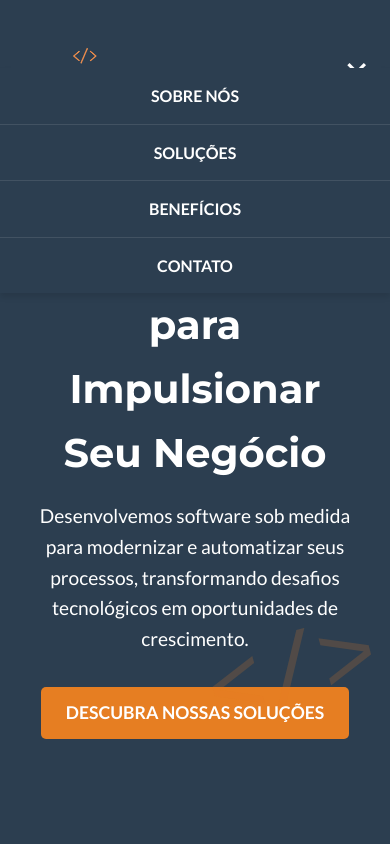
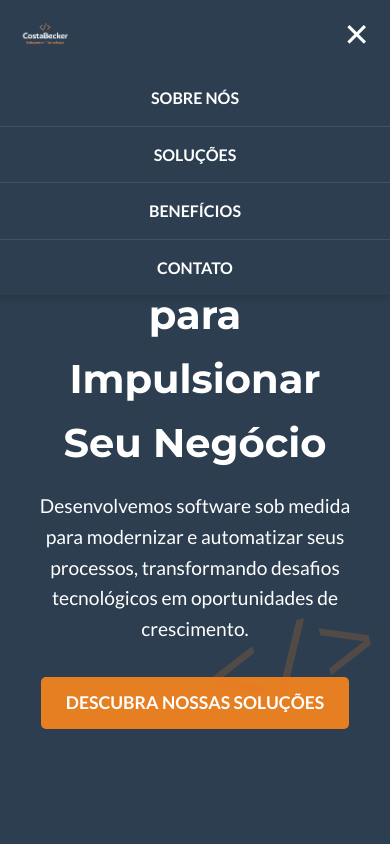
Before and after one commit to JulioBecker/costabecker-website, a plain HTML site: page index.html in a window 390 px wide. Both pictures are taken after a click on the button "Abrir menu". Shown: the top 844 px of the page. Drawn offline with Linux system fonts and the light colour scheme.

Commit message:
ajustes no menu fixo mobile

```diff
--- a/index.html
+++ b/index.html
@@ -88,7 +88,7 @@
         .navbar {
             background-color: var(--primary-color);
             color: var(--light-color);
-            padding: 0.5rem 0;
+            padding: 0;
             position: fixed;
             width: 100%;
             top: 0;
@@ -98,16 +98,17 @@
         }
 
         .navbar .container {
+            padding: 10px 20px;
             display: flex;
             justify-content: space-between;
             align-items: center;
         }
 
         .navbar .logo img {
-            height: 130px; /* Aumentado de 80px para 100px */
+            height: 80px;
             vertical-align: middle;
         }
-        /* Estilo opcional se usar texto ao lado do logo */
+
         .navbar .logo span {
             display: inline-block;
             vertical-align: middle;
@@ -123,6 +124,8 @@
         .navbar nav ul {
             list-style: none;
             display: flex;
+            margin: 0;
+            padding: 0;
         }
 
         .navbar nav ul li {
@@ -133,11 +136,11 @@
             color: var(--light-color);
             font-weight: bold;
             transition: color 0.3s ease;
-            padding: 5px 10px; /* Adiciona padding para melhor área de clique */
+            padding: 5px 10px;
         }
 
         .navbar nav ul li a:hover {
-            color: var(--secondary-color); /* Laranja no hover */
+            color: var(--secondary-color);
             text-decoration: none;
         }
 
@@ -156,23 +159,18 @@
         }
 
         .hamburger {
-            display: none; /* Escondido por padrão */
-            background: none;
-            border: none;
-            color: var(--light-color);
-            font-size: 2rem;
-            cursor: pointer;
+            display: none;
         }
 
         /* Hero Section */
         .hero-section {
             background-color: var(--primary-color);
             color: var(--light-color);
-            padding-top: 200px;
+            padding-top: 120px; /* Reduzir o padding-top */
             text-align: center;
             position: relative;
             overflow: hidden;
-            min-height: 100vh; /* Garante altura mínima de 100% da viewport */
+            min-height: 100vh;
             display: flex;
             align-items: center;
         }
@@ -457,67 +455,91 @@
             h2 { font-size: 1.8rem; }
             h3 { font-size: 1.3rem; }
 
+            .navbar .logo img {
+                height: 60px;
+            }
+
             .navbar .container {
-                flex-wrap: wrap; /* Permitir quebra de linha */
-                position: relative; /* Para posicionar o menu */
+                padding: 5px 15px;
+                flex-wrap: wrap;
+                position: relative;
             }
 
             .navbar .logo {
-                 order: 1; /* Logo primeiro */
-             }
-             .hamburger {
-                display: block; /* Mostrar hamburger */
-                order: 2; /* Hamburger ao lado do logo */
+                order: 1;
             }
 
+            .hamburger {
+                display: block;
+                order: 2;
+                padding: 5px;
+                margin-left: auto;
+                background: none;
+                border: none;
+                color: var(--light-color);
+                font-size: 2rem;
+                cursor: pointer;
+            }
 
             .navbar nav {
-                 order: 3; /* Menu abaixo */
+                order: 3;
                 width: 100%;
-                 margin-top: 1rem; /* Espaço entre logo/hamburger e menu */
+                margin-top: 0;
+                display: none;
+            }
+
+            .navbar nav.active {
+                display: block;
             }
 
             .navbar nav ul {
-                display: none; /* Esconder por padrão */
+                display: flex;
                 flex-direction: column;
                 width: 100%;
                 text-align: center;
                 background-color: var(--primary-color);
-                position: absolute; /* Posicionar para sobrepor */
-                top: 60px; /* Ajustar baseado na altura da navbar */
+                position: absolute;
+                top: 70px;
                 left: 0;
                 box-shadow: 0 4px 6px rgba(0,0,0,0.1);
+                padding: 0;
+                margin: 0;
             }
 
             .navbar nav ul.active {
-                 display: flex; /* Mostrar quando ativo */
+                display: flex;
             }
 
             .navbar nav ul li {
                 margin: 0;
                 border-top: 1px solid rgba(255, 255, 255, 0.1);
             }
+
             .navbar nav ul li:first-child {
                 border-top: none;
             }
 
             .navbar nav ul li a {
-                display: block; /* Ocupar toda a largura do item */
+                display: block;
                 padding: 15px 0;
+                width: 100%;
             }
-             .cta-nav-button { /* Estilo do botão no menu mobile */
+
+            .cta-nav-button {
                 padding: 15px 0;
                 background: none;
                 font-weight: bold;
-                 color: var(--secondary-color); /* Destacar o CTA */
+                color: var(--secondary-color);
+                width: 100%;
             }
+
             .cta-nav-button:hover {
                 background: none;
                 color: var(--light-color);
             }
 
             .hero-section {
-                padding-top: 120px; /* Ajustar padding para navbar */
+                padding-top: 100px; /* Ajustar padding-top no mobile */
                  padding-bottom: 60px;
             }
             .hero-icon {
@@ -577,7 +599,7 @@
 
     <section id="services" class="services-section">
         <div class="container">
-            <h2>NOSSAS SOLUÇÕES EM TECNOLOGIA</h2>
+            <h2>NOSSAS SOLUÇÕES</h2>
             <p class="section-subtitle">Oferecemos um portfólio completo para atender às suas necessidades específicas.</p>
             <div class="services-grid">
                 <div class="service-item">
@@ -650,25 +672,28 @@
 
         // Lógica para o Menu Hamburguer
         const hamburger = document.querySelector('.hamburger');
+        const nav = document.querySelector('.navbar nav');
         const navUl = document.querySelector('.navbar nav ul');
-        const navLinks = document.querySelectorAll('.navbar nav ul li a'); // Seleciona todos os links do menu
+        const navLinks = document.querySelectorAll('.navbar nav ul li a');
 
         hamburger.addEventListener('click', () => {
-            navUl.classList.toggle('active'); // Alterna a classe 'active' na lista ul
-             // Alterna a aparência do ícone do hamburger (opcional)
-             if (navUl.classList.contains('active')) {
-                hamburger.textContent = '✕'; // Ícone 'X' quando aberto
+            nav.classList.toggle('active');
+            navUl.classList.toggle('active');
+
+            if (nav.classList.contains('active')) {
+                hamburger.textContent = '✕';
                 hamburger.setAttribute('aria-label', 'Fechar menu');
             } else {
-                hamburger.textContent = '☰'; // Ícone '☰' quando fechado
+                hamburger.textContent = '☰';
                 hamburger.setAttribute('aria-label', 'Abrir menu');
             }
         });
 
-        // Fecha o menu ao clicar em um link (útil em mobile)
+        // Fecha o menu ao clicar em um link
         navLinks.forEach(link => {
             link.addEventListener('click', () => {
-                 if (navUl.classList.contains('active')) {
+                if (nav.classList.contains('active')) {
+                    nav.classList.remove('active');
                     navUl.classList.remove('active');
                     hamburger.textContent = '☰';
                     hamburger.setAttribute('aria-label', 'Abrir menu');
@@ -676,10 +701,11 @@
             });
         });
 
-         // Fecha o menu se clicar fora dele (opcional, mais complexo)
+        // Fecha o menu se clicar fora dele
         document.addEventListener('click', function(event) {
-            const isClickInsideNav = hamburger.contains(event.target) || navUl.contains(event.target);
-            if (!isClickInsideNav && navUl.classList.contains('active')) {
+            const isClickInsideNav = hamburger.contains(event.target) || nav.contains(event.target);
+            if (!isClickInsideNav && nav.classList.contains('active')) {
+                nav.classList.remove('active');
                 navUl.classList.remove('active');
                 hamburger.textContent = '☰';
                 hamburger.setAttribute('aria-label', 'Abrir menu');
```
Lines whose indentation alone changed are shown as unchanged.
